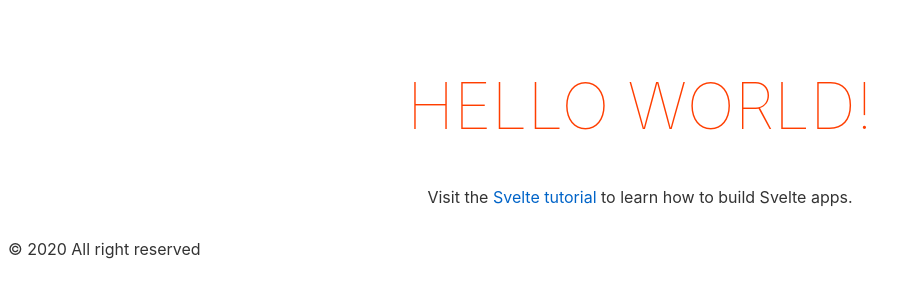
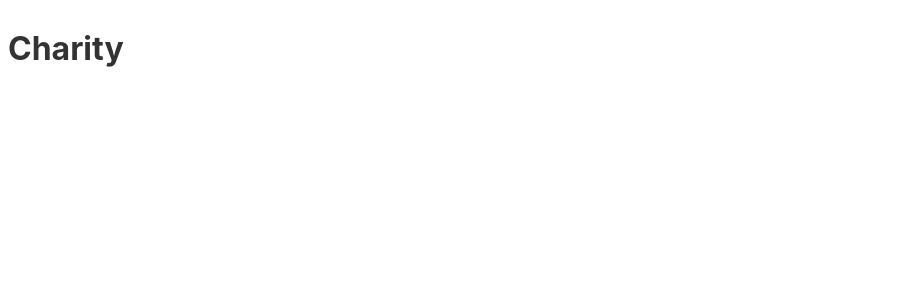
Before and after one commit to irkhamnazmi/sveltejs-charity, a Svelte app: page / in a window 1280 px wide. Shown: the top 300 px of the page, without its empty margins (0-920 px from the left). Built offline with nearby package versions, Linux system fonts and the light colour scheme.

Commit message:
Add header

```diff
--- a/src/App.svelte
+++ b/src/App.svelte
@@ -1,34 +1 @@
-<script>
-  export let name;
-</script>
-
-<main>
-  <h1>Hello {name}!</h1>
-  <p>
-    Visit the <a href="https://svelte.dev/tutorial">Svelte tutorial</a> to learn
-    how to build Svelte apps.
-  </p>
-</main>
-<footer>&copy; 2020 All right reserved</footer>
-
-<style>
-  main {
-    text-align: center;
-    padding: 1em;
-    max-width: 240px;
-    margin: 0 auto;
-  }
-
-  h1 {
-    color: #ff3e00;
-    text-transform: uppercase;
-    font-size: 4em;
-    font-weight: 100;
-  }
-
-  @media (min-width: 640px) {
-    main {
-      max-width: none;
-    }
-  }
-</style>
+<h1>Charity</h1>
```
